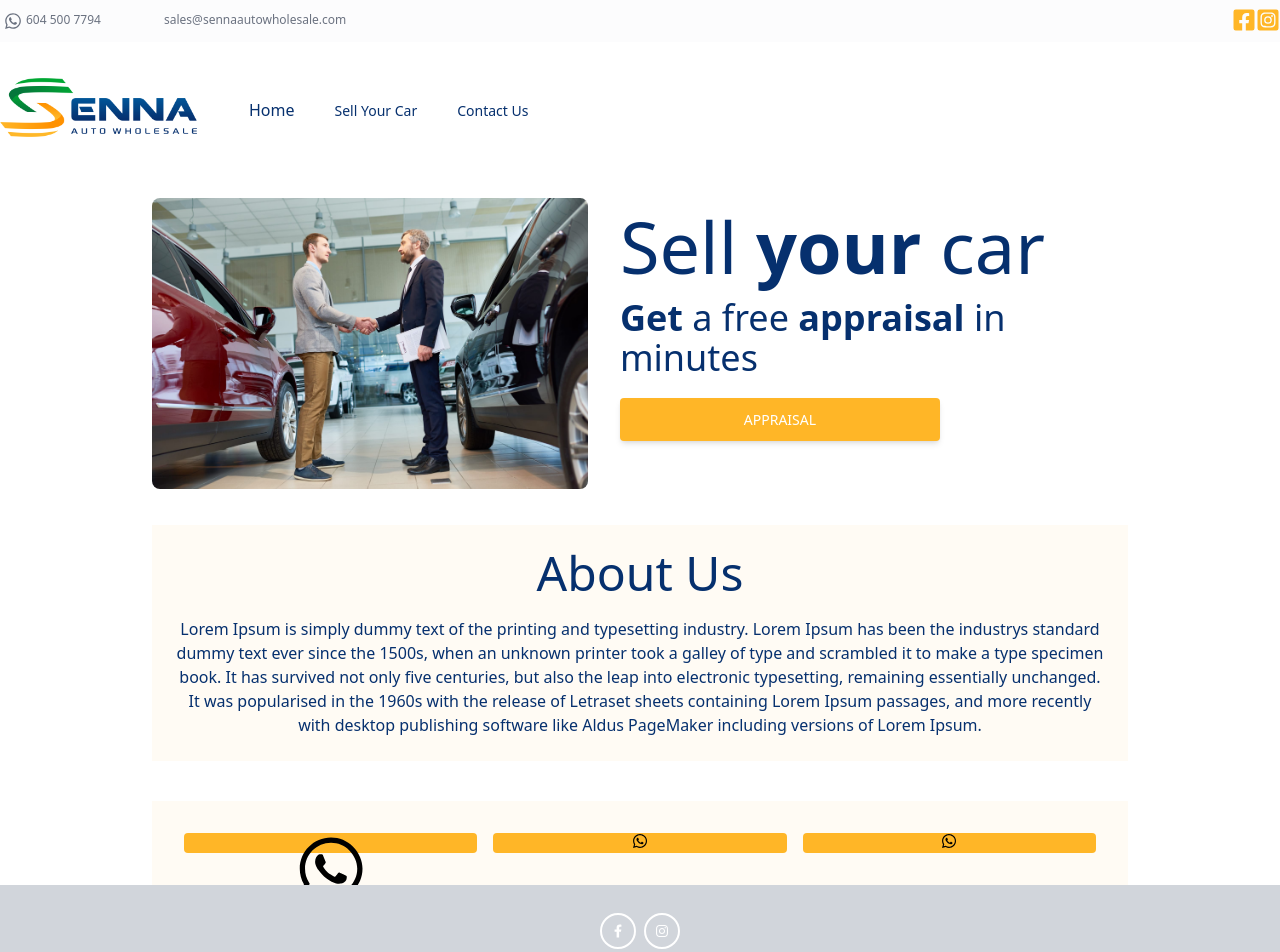
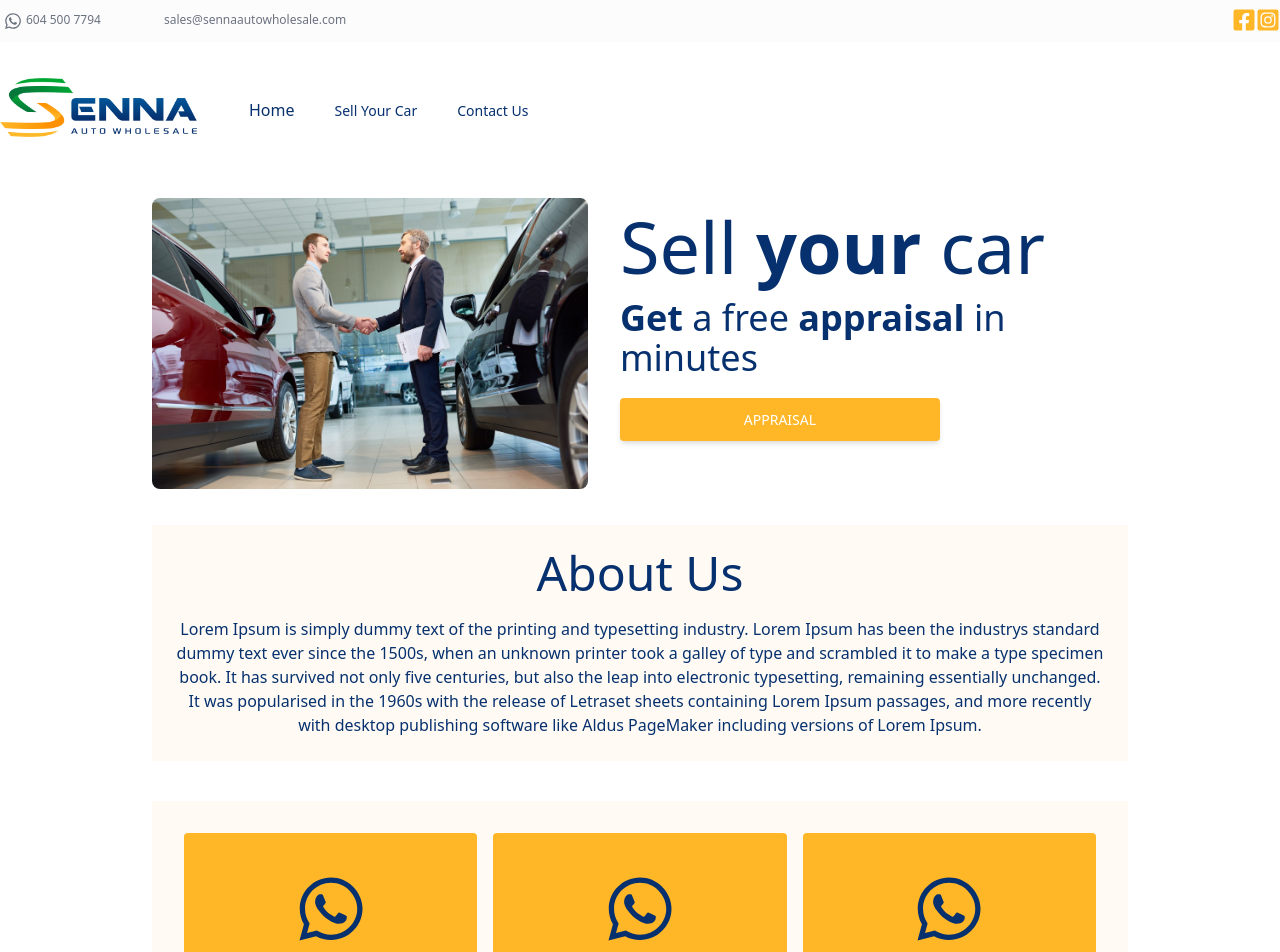
Before and after one commit to reginaldogomes/senna-auto-wholesale, a Next.js app: page / in a window 1280 px wide. Shown: the top 952 px of the page. Built offline with nearby package versions, Linux system fonts and the light colour scheme.

Commit message:
home adjusted

```diff
--- a/src/components/Index/Index.tsx
+++ b/src/components/Index/Index.tsx
@@ -51,14 +51,14 @@ const Index = () => {
                 </section>
                 <section className="container m-auto bg-yellow bg-opacity-5 p-6 mt-10">
                     <ul className="flex flex-wrap shrink lg:flex-nowrap">
-                        <li className="w-full h-5 bg-yellow bg-opacity-7 m-2 rounded">
-                            <FaWhatsapp className="m-auto text-7xl" />
+                        <li className="w-full bg-yellow bg-opacity-7 m-2 rounded p-10">
+                            <FaWhatsapp className="m-auto text-7xl text-blue" />
                         </li>
-                        <li className="w-full bg-yellow bg-opacity-7 m-2 rounded">
-                            <FaWhatsapp className="m-auto" />
+                        <li className="w-full bg-yellow bg-opacity-7 m-2 rounded p-10">
+                            <FaWhatsapp className="m-auto text-7xl text-blue" />
                         </li>
-                        <li className="w-full bg-yellow bg-opacity-7 m-2 rounded">
-                            <FaWhatsapp className="m-auto" />
+                        <li className="w-full bg-yellow bg-opacity-7 m-2 rounded p-10">
+                            <FaWhatsapp className="m-auto text-7xl text-blue" />
                         </li>
                     </ul>
                 </section>
```
